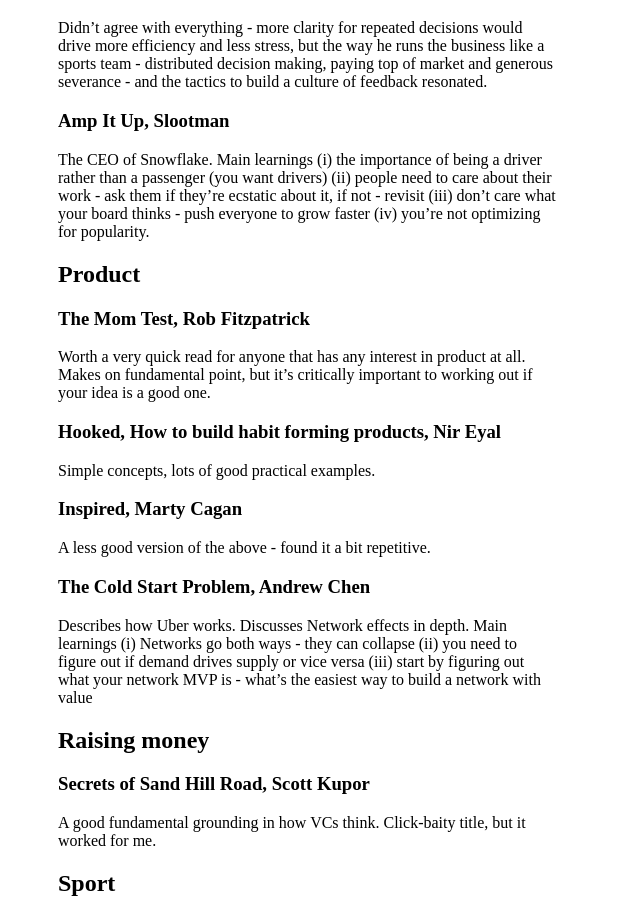
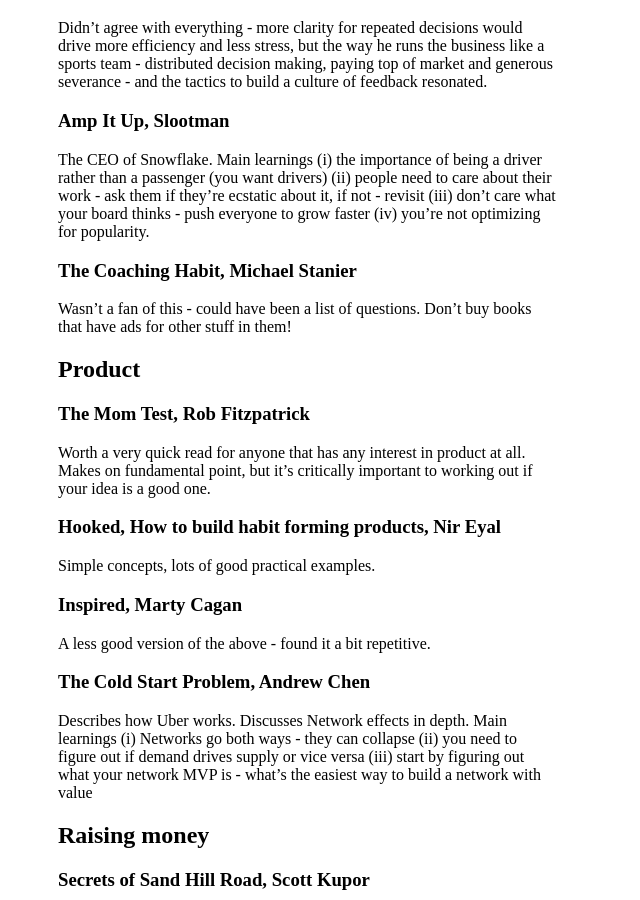
Before and after one commit to jamesefhawkins/jamesefhawkins.github.io, a Jekyll site: the page built from reading/index.md, in a window 1280 px wide and 900 px high, scrolled down 2014 px. Shown: the whole window, without its empty margins (0-640 px from the left). Built offline with Jekyll 4.4.1, drawn with Linux system fonts in a browser that asks for light colours.

Commit message:
Update index.md

```diff
--- a/reading/index.md
+++ b/reading/index.md
@@ -84,6 +84,10 @@
 
 The CEO of Snowflake. Main learnings (i) the importance of being a driver rather than a passenger (you want drivers) (ii) people need to care about their work - ask them if they're ecstatic about it, if not - revisit (iii) don't care what your board thinks - push everyone to grow faster (iv) you're not optimizing for popularity.
 
+### The Coaching Habit, Michael Stanier
+
+Wasn't a fan of this - could have been a list of questions. Don't buy books that have ads for other stuff in them!
+
 ## Product
 
 ### The Mom Test, Rob Fitzpatrick
```
